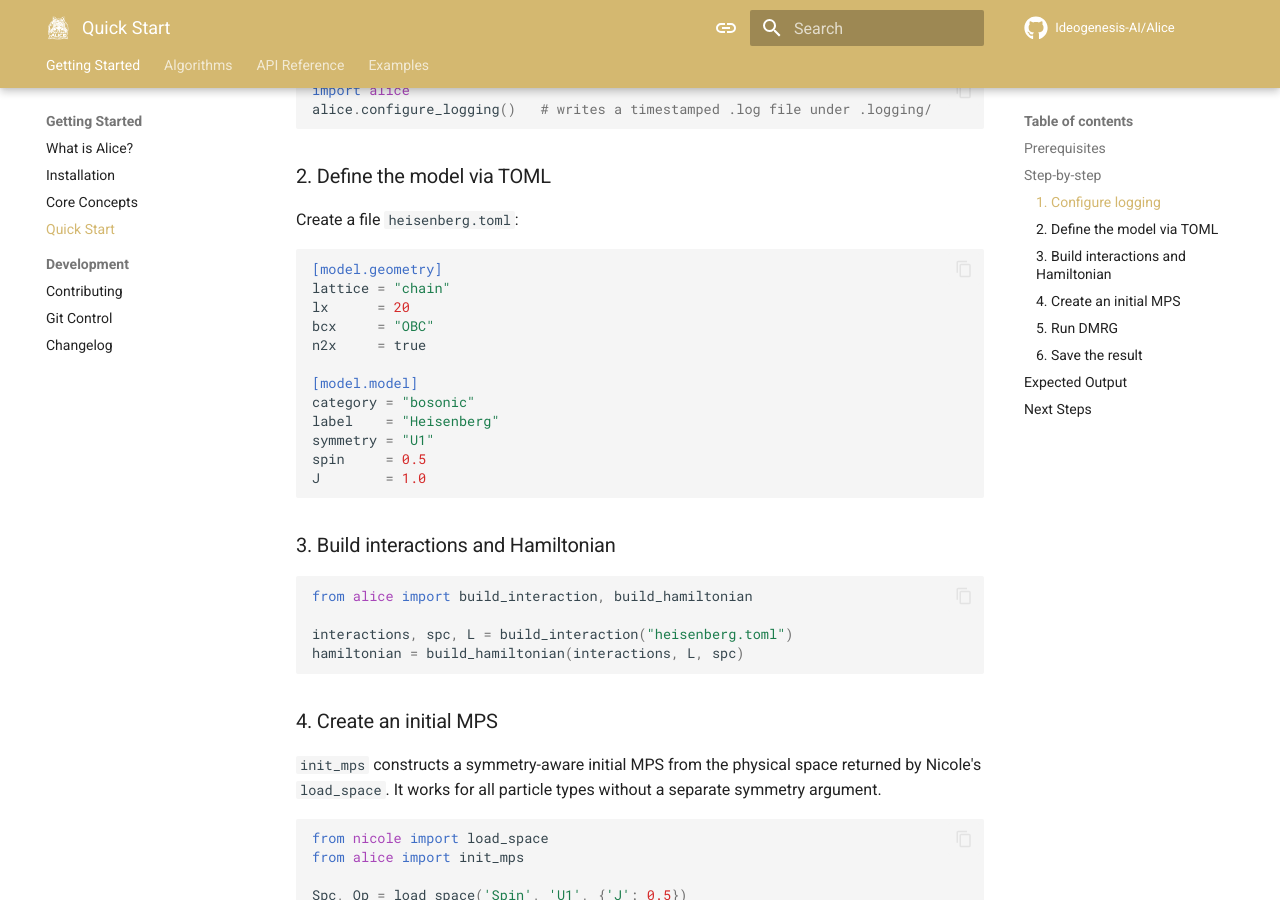
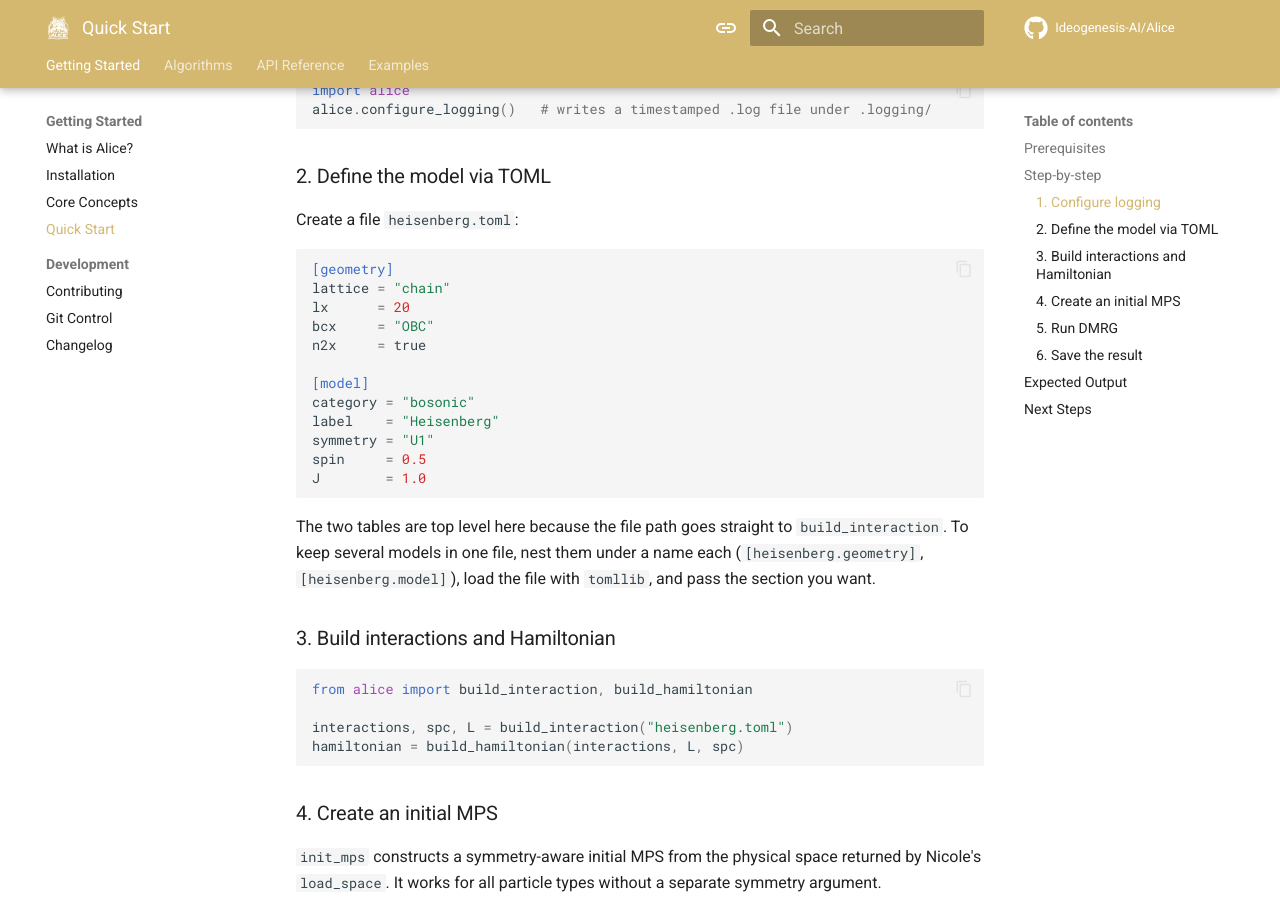
Before and after one commit to Ideogenesis-AI/Alice, an MkDocs documentation site: the page built from docs/getting-started/quick-start.md, in a window 1280 px wide and 900 px high, scrolled down 510 px. Built offline with MkDocs 1.6.1 and Material for MkDocs 9.7.7, drawn with Linux system fonts in a browser that asks for light colours; comment, search, counter and statistics services are not loaded.

Commit message:
Correct the TOML table layout in the quick start
The file the reader is told to create nested its tables under a `model` name, but the next step hands the path straight to `build_interaction`, which looks for `geometry` and `model` at the top level and raised a KeyError. The tables are now top level, with a note that the nested layout is the one for keeping several models in a single file and reading one section out with tomllib.

````diff
--- a/docs/getting-started/quick-start.md
+++ b/docs/getting-started/quick-start.md
@@ -24,19 +24,24 @@ alice.configure_logging()   # writes a timestamped .log file under .logging/
 Create a file `heisenberg.toml`:
 
 ```toml
-[model.geometry]
+[geometry]
 lattice = "chain"
 lx      = 20
 bcx     = "OBC"
 n2x     = true
 
-[model.model]
+[model]
 category = "bosonic"
 label    = "Heisenberg"
 symmetry = "U1"
 spin     = 0.5
 J        = 1.0
 ```
+
+The two tables are top level here because the file path goes straight to
+`build_interaction`. To keep several models in one file, nest them under a
+name each (`[heisenberg.geometry]`, `[heisenberg.model]`), load the file with
+`tomllib`, and pass the section you want.
 
 ### 3. Build interactions and Hamiltonian
 
````
